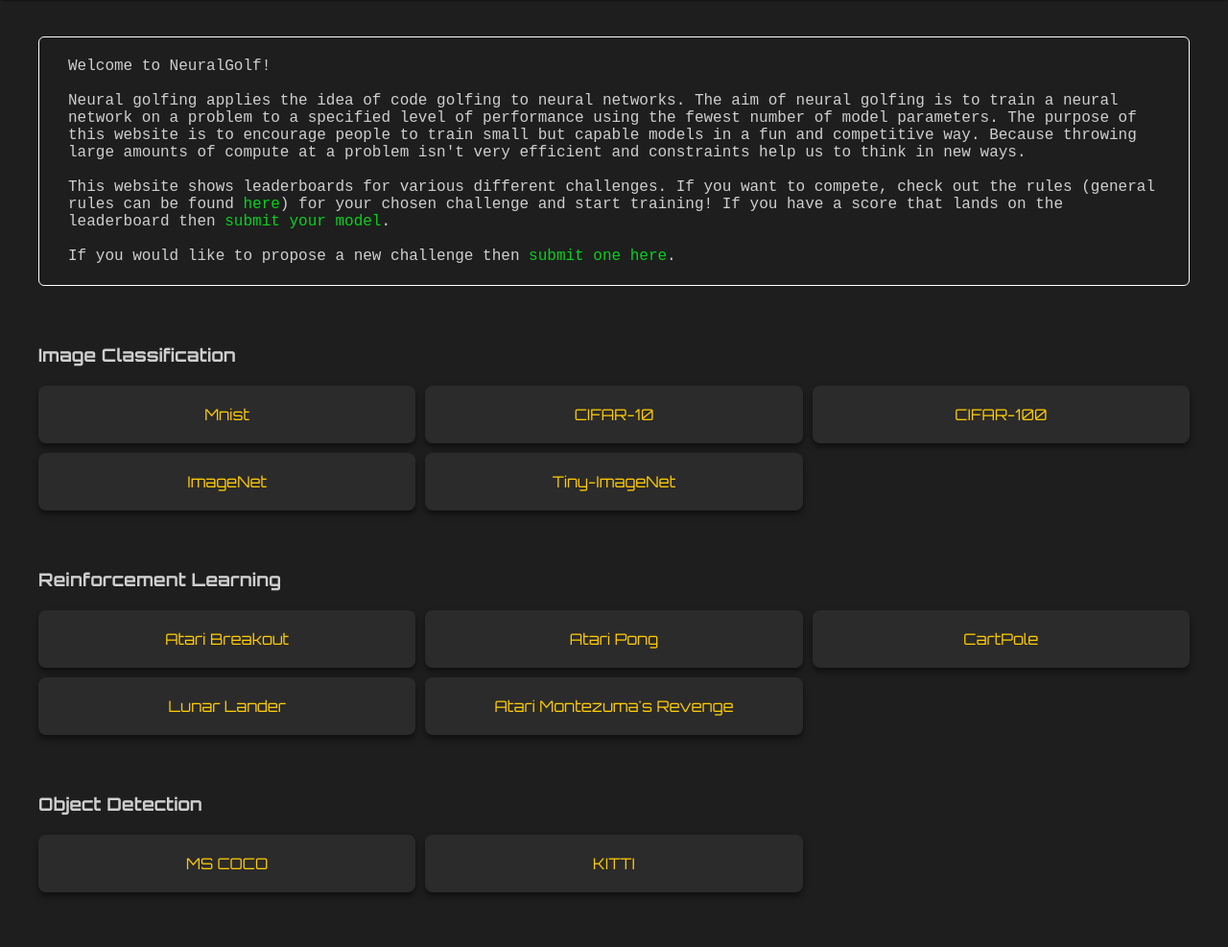
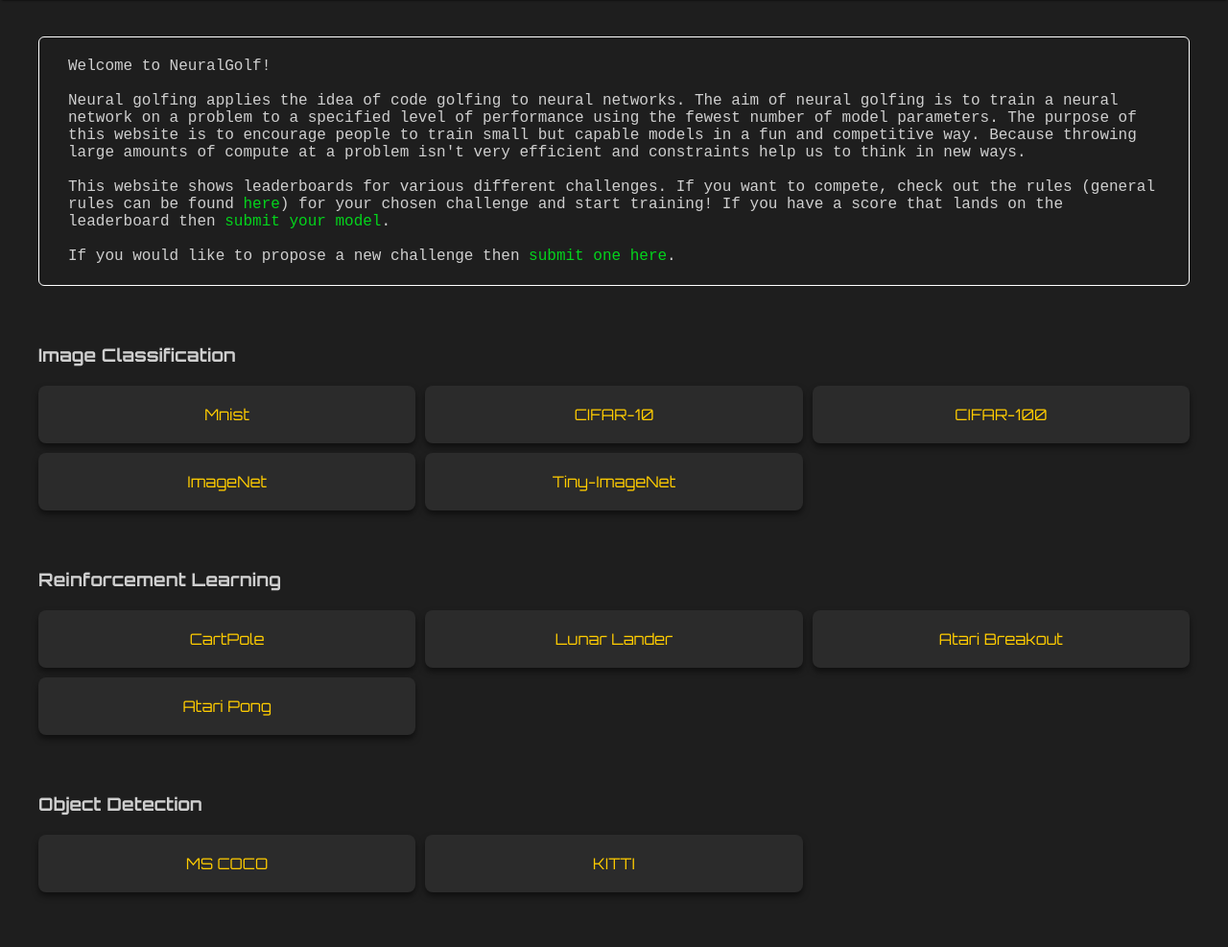
Before and after one commit to hexhowells/neuralgolfing.com, a plain HTML site: page index.html in a window 1280 px wide. Shown: the part 72-1059 px from the top of the page at 96% size. Drawn offline with Linux system fonts and the light colour scheme.

Commit message:
update challenge list

```diff
--- a/index.html
+++ b/index.html
@@ -40,11 +40,10 @@
         <div class="category-container">
             <h3 class="category-title">Reinforcement Learning</h3>
             <div class="grid-container">
+                <a href="#" class="grid-item">CartPole</a>
+                <a href="#" class="grid-item">Lunar Lander</a>
                 <a href="#" class="grid-item">Atari Breakout</a>
                 <a href="#" class="grid-item">Atari Pong</a>
-                <a href="#" class="grid-item">CartPole</a>
-                <a href="#" class="grid-item">Lunar Lander</a>
-                <a href="#" class="grid-item">Atari Montezuma's Revenge</a>
             </div>
         </div>
 
```
